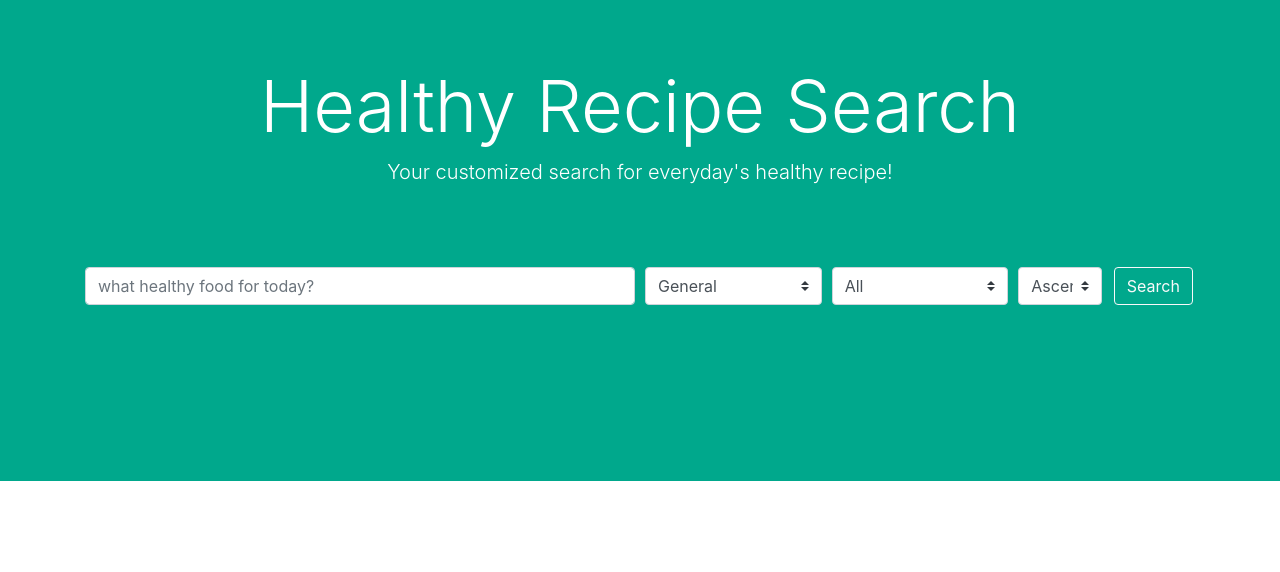
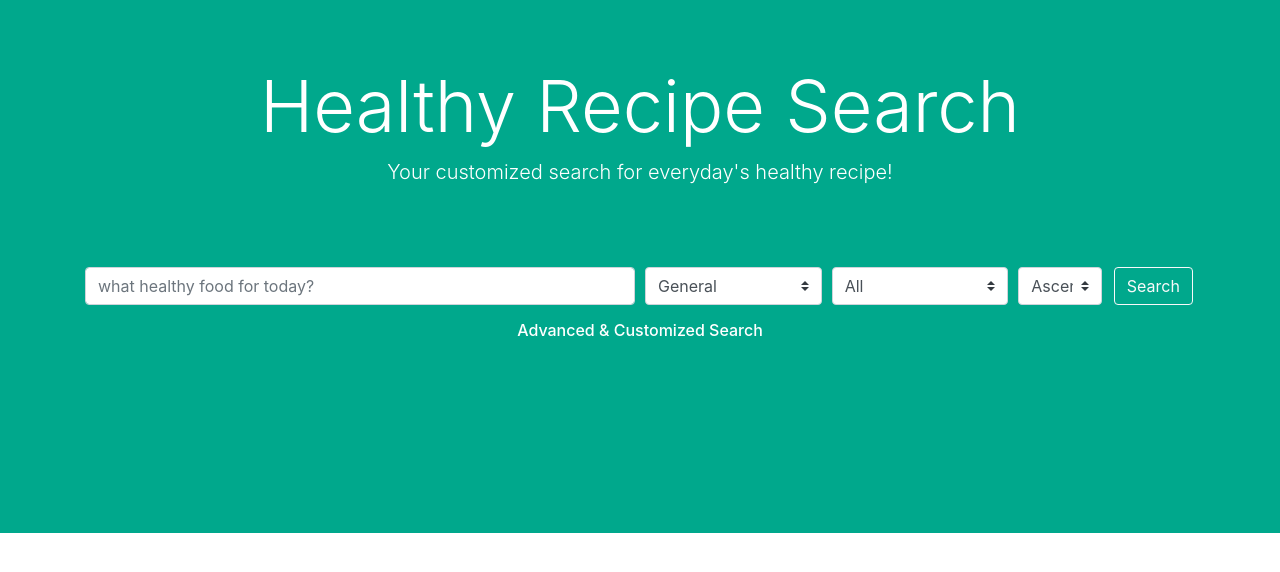
Before and after one commit to Alicia-Sheng/CookingRecipeSearch, a Flask app: page /health_search in a window 1280 px wide. Shown: the part 57-629 px from the top of the page. Run offline with Flask 2, Linux system fonts and the light colour scheme.

Commit message:
add search by nutr value and search by ingredients

```diff
--- a/app.py
+++ b/app.py
@@ -1,10 +1,9 @@
 import ast
 from flask import Flask, render_template, request
-from typing import List
+from typing import List, Dict
 from elasticsearch_dsl import Search
 from elasticsearch_dsl.query import Match, MatchAll, ScriptScore, Ids, Query
 from elasticsearch_dsl.connections import connections
-
 
 app = Flask(__name__)
 index_name = "cooking_recipe"
@@ -42,7 +41,10 @@ def results():
     cuisine = request.form["cuisine"]  # cuisine (all, chinese, ...)
     order = request.form["order"]  # order (desc, asc)
 
-    query = Match(title={"query": query_text})
+    if sort == "ingredients":
+        query = Match(ingredients_plain_text={"query": query_text})
+    else:
+        query = Match(title={"query": query_text})
     response = default_search(index_name, query, top_k, cuisine, sort, order)
 
     page_id = 1  # set page id to be 1
@@ -112,8 +114,31 @@ def health_results():
     cuisine = request.form["cuisine"]  # cuisine (all, chinese, ...)
     order = request.form["order"]  # order (desc, asc)
 
-    query = Match(title={"query": query_text})
-    response = health_search(index_name, query, top_k, cuisine, sort, order)
+    nutr_num_search = False  # determines if user use advanced nutr num search
+    nutr_num = {}
+    match_dict = {"match": {"title": query_text}}
+    search_strategy = {'query': {}}
+    search_strategy['query']['bool'] = {}
+    search_strategy['query']['bool']['must'] = []
+    search_strategy['query']['bool']['must'].append(match_dict)
+    for nutr, key in nutrition_options.items():
+        nutr_min = int(request.form[nutr + "_min"])
+        nutr_max = int(request.form[nutr + "_max"])
+        nutr_num['nutr'] = tuple([nutr_min, nutr_max])
+        nutr_gt_lt = {key: {"gte": nutr_min}}
+        if nutr_min != 0:
+            nutr_num_search = True  # if at least one min value has been set, then set to True
+        if nutr_max != 0:  # if haven't set value for max
+            nutr_gt_lt[key]["lte"] = nutr_max
+            nutr_num_search = True  # if at least one max value has been set, then set to True
+        nutr_strategy = {'range': nutr_gt_lt}
+        search_strategy['query']['bool']['must'].append(nutr_strategy)
+
+    if nutr_num_search:
+        response = health_nutr_num_search(index_name, search_strategy, top_k, cuisine, sort, order)
+    else:
+        query = Match(title={"query": query_text})
+        response = health_search_algo(index_name, query, top_k, cuisine, sort, order)
 
     page_id = 1  # set page id to be 1
     result_id = [r['id'] for r in response]  # store ids of all matched data
@@ -128,6 +153,34 @@ def health_results():
                            sort=sort, results=results, doc=result_display,
                            result_id=result_id, page_id=page_id, num_page=num_page,
                            prev_disabled=prev_disabled, next_disabled=next_disabled)
+
+
+# @app.route("/health_search/results", methods=["POST"])
+# def health_results():
+#     global response
+#
+#     connections.create_connection(hosts=["localhost"], timeout=100, alias="default")
+#     query_text = request.form["query_text"]
+#     sort = request.form["sort"]
+#     cuisine = request.form["cuisine"]  # cuisine (all, chinese, ...)
+#     order = request.form["order"]  # order (desc, asc)
+#
+#     query = Match(title={"query": query_text})
+#     response = health_search_algo(index_name, query, top_k, cuisine, sort, order)
+#
+#     page_id = 1  # set page id to be 1
+#     result_id = [r['id'] for r in response]  # store ids of all matched data
+#     num_page = int(len(result_id) / ONE_PAGE) + 1 if len(result_id) % ONE_PAGE != 0 else int(
+#         len(result_id) / ONE_PAGE)  # calculates total number of pages possible
+#     prev_disabled = True if page_id == 1 else False  # True if prev button disabled, false if not
+#     next_disabled = True if page_id == num_page else False  # True if next button disabled, false if not
+#
+#     results = process_result_display(response)
+#     result_display = results[:ONE_PAGE]
+#     return render_template("health_results.html", query_text=query_text,
+#                            sort=sort, results=results, doc=result_display,
+#                            result_id=result_id, page_id=page_id, num_page=num_page,
+#                            prev_disabled=prev_disabled, next_disabled=next_disabled)
 
 
 @app.route("/health_search/results/<int:page_id>", methods=["POST"])
@@ -172,18 +225,30 @@ def default_search(index: str, query: Query, top_k: int, cuisine: str, sort: str
     if cuisine != "all":
         s = s.filter('term', cuisine=cuisine)
     s = s.query(query)
-    if sort != "default":
+    if sort != "default" and sort != "ingredients":
         s = s.sort({sort: {"order": order}})
     s = s[:top_k]
     r = s.execute()
     return r
 
 
-def health_search(index: str, query: Query, top_k: int, cuisine: str, sort: str, order: str) -> None:
+def health_search_algo(index: str, query: Query, top_k: int, cuisine: str, sort: str, order: str) -> None:
     s = Search(using="default", index=index)
     if cuisine != "all":
         s = s.filter('term', cuisine=cuisine)
     s = s.query(query)
+    if sort != "default":
+        sort = nutrition_options[sort]
+        s = s.sort({sort: {"order": order}})
+    s = s[:top_k]
+    r = s.execute()
+    return r
+
+
+def health_nutr_num_search(index: str, strategy: Dict, top_k: int, cuisine: str, sort: str, order: str) -> None:
+    s = Search.from_dict(strategy)
+    if cuisine != "all":
+        s = s.filter('term', cuisine=cuisine)
     if sort != "default":
         sort = nutrition_options[sort]
         s = s.sort({sort: {"order": order}})
--- a/templates/default_template.html
+++ b/templates/default_template.html
@@ -31,6 +31,7 @@
                             <option selected value="default">Relevance</option>
                             <option value="complexity">Complexity</option>
                             <option value="healthiness">Healthiness</option>
+                            <option value="ingredients">Ingredients</option>
                         </select>
                     </div>
                     <div class="col-md-2 mb-3">
--- a/templates/doc.html
+++ b/templates/doc.html
@@ -21,7 +21,7 @@
         <div class="col-10">
             <div data-spy="scroll" data-target="#list-example" data-offset="0" class="scrollspy-example">
 
-                <h2 id="list-item-0">{{doc['title']}}</h2>
+                <h2 id="list-item-0">{{doc['title']}}  ({{doc['cuisine']}} cuisine)</h2>
                 <br><hr><br>
 
                 <h4 id="list-item-1">Ingredients</h4>
--- a/templates/health_doc.html
+++ b/templates/health_doc.html
@@ -24,8 +24,7 @@
         <div class="col-10">
             <div data-spy="scroll" data-target="#list-example" data-offset="0" class="scrollspy-example">
 
-                <h2 id="list-item-0">{{doc['title']}}</h2>
-
+                <h2 id="list-item-0">{{doc['title']}} ({{doc['cuisine']}} cuisine)</h2>
                 <br><hr><br>
 
                 <h4 id="list-item-1">Ingredients</h4>
@@ -72,7 +71,7 @@
                     <thead>
                     <tr>
                         {% for nutr in doc['nutr_values_per100g'].keys() %}
-                        <th scope="col">{{nutr}}</th>
+                        <th scope="col">{{nutr | capitalize}}</th>
                         {% endfor %}
                     </tr>
                     </thead>
--- a/templates/health_template.html
+++ b/templates/health_template.html
@@ -75,6 +75,86 @@
                 </div>
                 <div class="col-md-1 mb-3">
                     <button type="submit" class="btn btn-outline-light">Search</button>
+                </div>
+            </div>
+
+            <div class="panel-group" id="accordion">
+                <div class="panel panel-info">
+                    <h6 class="panel-heading">
+                        <a data-toggle="collapse" data-parent="#accordion" href="#advancedSearch" style="color: white;">
+                            Advanced & Customized Search
+                        </a>
+                    </h6>
+                </div>
+            </div>
+            <br>
+            <div id="advancedSearch" class="panel-collapse collapse">
+                <div class="panel-body">
+                    <div class="form-group row">
+                        <label for="inputEnergyMin" class="col-sm-4 col-form-label">Energy (kcal per 100 gram): &emsp;from min value</label>
+                        <div class="col-sm-2">
+                            <input type="number" class="form-control" id="inputEnergyMin" name="energy_min" value="0" step="10" min="0">
+                        </div>
+                        <label for="inputEnergyMax" class="col-sm-2 col-form-label">to max value</label>
+                        <div class="col-sm-2">
+                            <input type="number" class="form-control" id="inputEnergyMax" name="energy_max" value="0" step="20" min="0">
+                        </div>
+                    </div>
+
+                    <div class="form-group row">
+                        <label for="inputFatMin" class="col-sm-4 col-form-label">Fat (grams per 100 gram): &emsp;&emsp;from min value</label>
+                        <div class="col-sm-2">
+                            <input type="number" class="form-control" id="inputFatMin" name="fat_min" value="0" step="1" min="0">
+                        </div>
+                        <label for="inputFatMax" class="col-sm-2 col-form-label">to max value</label>
+                        <div class="col-sm-2">
+                            <input type="number" class="form-control" id="inputFatMax" name="fat_max" value="0" step="1" min="0">
+                        </div>
+                    </div>
+
+                    <div class="form-group row">
+                        <label for="inputProteinMin" class="col-sm-4 col-form-label">Protein (grams per 100 gram): &emsp;&emsp;from min value</label>
+                        <div class="col-sm-2">
+                            <input type="number" class="form-control" id="inputProteinMin" name="protein_min" value="0" step="1" min="0">
+                        </div>
+                        <label for="inputProteinMax" class="col-sm-2 col-form-label">to max value</label>
+                        <div class="col-sm-2">
+                            <input type="number" class="form-control" id="inputProteinMax" name="protein_max" value="0" step="1" min="0">
+                        </div>
+                    </div>
+
+                    <div class="form-group row">
+                        <label for="inputSaltMin" class="col-sm-4 col-form-label">Salt (grams per 100 gram): &emsp;&emsp;from min value</label>
+                        <div class="col-sm-2">
+                            <input type="number" class="form-control" id="inputSaltMin" name="salt_min" value="0" step="0.1" min="0">
+                        </div>
+                        <label for="inputSaltMax" class="col-sm-2 col-form-label">to max value</label>
+                        <div class="col-sm-2">
+                            <input type="number" class="form-control" id="inputSaltMax" name="salt_max" value="0" step="0.1" min="0">
+                        </div>
+                    </div>
+
+                    <div class="form-group row">
+                        <label for="inputSaturatesMin" class="col-sm-4 col-form-label">Saturates (grams per 100 gram): &emsp;&emsp;from min value</label>
+                        <div class="col-sm-2">
+                            <input type="number" class="form-control" id="inputSaturatesMin" name="saturates_min" value="0" step="0.1" min="0">
+                        </div>
+                        <label for="inputSaturatesMax" class="col-sm-2 col-form-label">to max value</label>
+                        <div class="col-sm-2">
+                            <input type="number" class="form-control" id="inputSaturatesMax" name="saturates_max" value="0" step="0.1" min="0">
+                        </div>
+                    </div>
+
+                    <div class="form-group row">
+                        <label for="inputSugarsMin" class="col-sm-4 col-form-label">Sugars (grams per 100 gram): &emsp;&emsp;from min value</label>
+                        <div class="col-sm-2">
+                            <input type="number" class="form-control" id="inputSugarsMin" name="sugars_min" value="0" step="0.5" min="0">
+                        </div>
+                        <label for="inputSugarsMax" class="col-sm-2 col-form-label">to max value</label>
+                        <div class="col-sm-2">
+                            <input type="number" class="form-control" id="inputSugarsMax" name="sugars_max" value="0" step="0.5" min="0">
+                        </div>
+                    </div>
                 </div>
             </div>
         </form>
```
